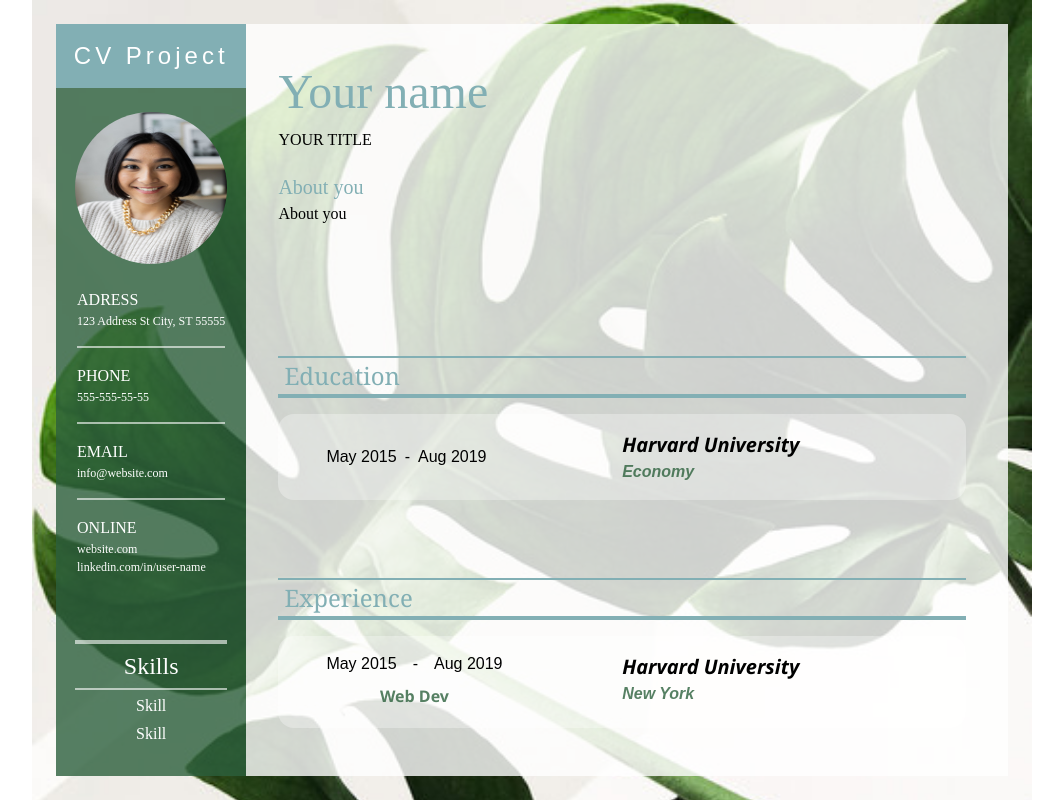
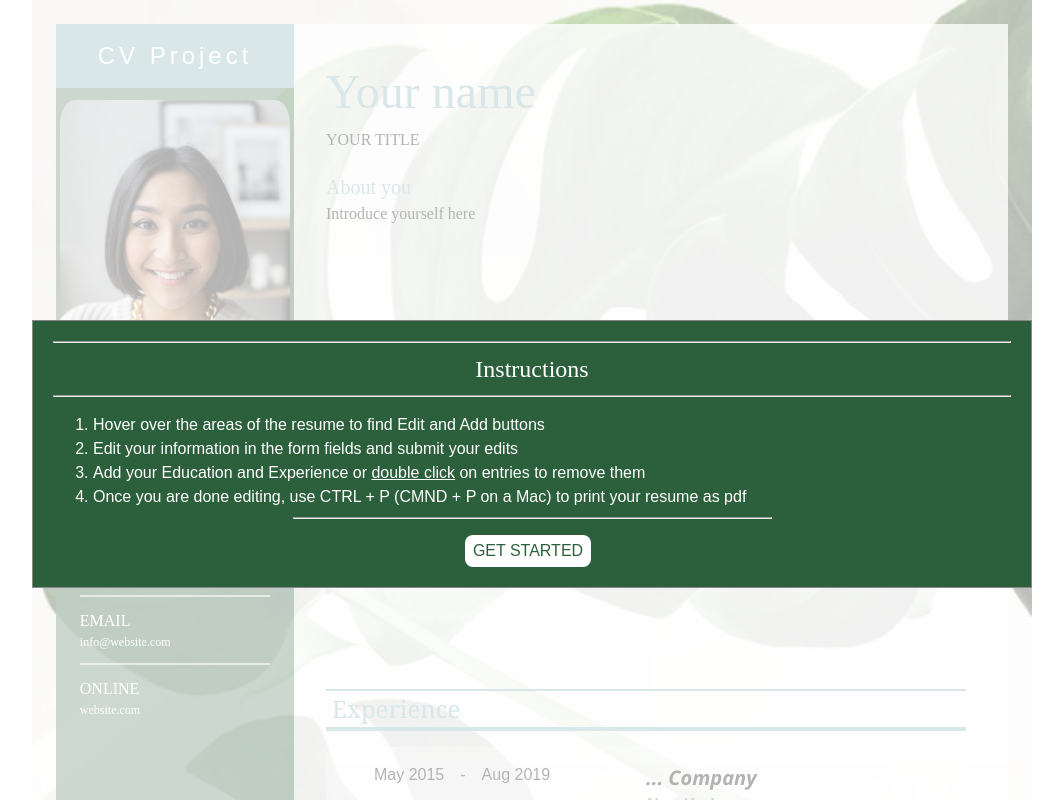
Before and after one commit to VycMajoris/cv-project, a React (Create React App) app: page / in a window 1280 px wide. Shown: the top 800 px of the page, without its empty margins (108-1171 px from the left). Built offline with nearby package versions, Linux system fonts and the light colour scheme.

Commit message:
Added a modal to show instructions when the page loaded. Added edit, add and remove logics to personal info and skills sections. Added a file input to change picture. Final form for now.

```diff
--- a/src/App.js
+++ b/src/App.js
@@ -1,5 +1,5 @@
 import React from "react";
-import { useState } from "react";
+import { useState, useEffect } from "react";
 import PersonalInfo from "./components/Personal_Info";
 import Skills from "./components/Skills";
 import Profile from "./components/Profile";
@@ -8,6 +8,21 @@ import Experience from "./components/Experience";
 import picture from "./assets/images/pexels-headshot.jpg";
 
 export default function App() {
+  const [imageSrc, setImageSrc] = useState(picture);
+
+  const handleImageUpload = (event) => {
+    const file = event.target.files[0];
+    const reader = new FileReader();
+
+    reader.readAsDataURL(file);
+
+    reader.onloadend = () => {
+      setImageSrc(reader.result);
+    };
+  };
+
+  const [pictureInputState, setPictureInputState] = useState(false);
+
   const [buttonState, setButtonState] = useState({
     editPersonalBtn: false,
     addSkillsBtn: false,
@@ -16,7 +31,11 @@ export default function App() {
     addExperienceBtn: false,
   });
 
-  console.log(buttonState);
+  const [welcomeModal, setWelcomeModal] = useState(true);
+
+  const handleModalCloseClick = () => {
+    setWelcomeModal(false);
+  };
 
   const [formVisibility, setFormVisibility] = useState({
     profileFormVisible: false,
@@ -34,16 +53,78 @@ export default function App() {
     });
   }
 
+  console.log(pictureInputState);
+
   return (
     <div className="App">
       <main>
+        {welcomeModal && (
+          <div className="welcome-modal">
+            <div className="modal-content">
+              <hr></hr>
+              <h3>Instructions</h3>
+              <hr></hr>
+              <ol>
+                <li>
+                  Hover over the areas of the resume to find Edit and Add
+                  buttons
+                </li>
+                <li>
+                  Edit your information in the form fields and submit your edits
+                </li>
+                <li>
+                  Add your Education and Experience or <u>double click</u> on
+                  entries to remove them
+                </li>
+                <li>
+                  Once you are done editing, use CTRL + P (CMND + P on a Mac) to
+                  print your resume as pdf
+                </li>
+              </ol>
+              <hr className="hr-half"></hr>
+              <button id="close-modal-btn" onClick={handleModalCloseClick}>
+                GET STARTED
+              </button>
+            </div>
+          </div>
+        )}
+
         <section className="left-section">
           <div className="cv-title">CV Project</div>
-          <img
+          <div className="picture-section">
+            {pictureInputState && (
+              <input
+                type="file"
+                className="picture-input"
+                onChange={handleImageUpload}
+                onMouseEnter={() => {
+                  setPictureInputState(true);
+                }}
+                onMouseLeave={() => {
+                  setPictureInputState(false);
+                }}
+              />
+            )}
+            {imageSrc && (
+              <img
+                className="picture"
+                src={imageSrc}
+                alt="Uploaded Image"
+                onMouseEnter={() => {
+                  setPictureInputState(true);
+                }}
+                onMouseLeave={() => {
+                  setPictureInputState(false);
+                }}
+              />
+            )}
+          </div>
+
+          {/*           <img
             src={picture}
             className="picture"
             alt="Picture of the applicant"
-          ></img>
+          ></img> */}
           <PersonalInfo
             buttonState={buttonState}
             modifyState={(boolValue, buttonType) =>
--- a/src/components/Education.js
+++ b/src/components/Education.js
@@ -7,7 +7,7 @@ import { nanoid } from "nanoid";
 export default function Education(props) {
   const [educationFields, setEducationFields] = useState([
     {
-      school: "Harvard University",
+      school: "... University",
       degree: "Economy",
       startDate: "May 2015",
       endDate: "Aug 2019",
@@ -22,10 +22,14 @@ export default function Education(props) {
     }));
   }
 
-  console.log(educationFields);
+  const fieldId = [];
 
-  const fields = educationFields.map((item) => {
-    const uniqueId = nanoid();
+  for (let i = 0; i < educationFields.length; i++) {
+    fieldId.push(nanoid());
+  }
+
+  const fields = educationFields.map((item, index) => {
+    const uniqueId = fieldId[index];
     item.id = uniqueId;
     return (
       <EduFieldContainer
--- a/src/components/Experience.js
+++ b/src/components/Experience.js
@@ -7,7 +7,7 @@ import { nanoid } from "nanoid";
 export default function Experience(props) {
   const [experienceFields, setExperienceFields] = useState([
     {
-      company: "Harvard University",
+      company: "... Company",
       title: "Web Dev",
       startDate: "May 2015",
       endDate: "Aug 2019",
@@ -23,8 +23,14 @@ export default function Experience(props) {
     }));
   }
 
-  const fields = experienceFields.map((item) => {
-    const uniqueId = nanoid();
+  const fieldId = [];
+
+  for (let i = 0; i < experienceFields.length; i++) {
+    fieldId.push(nanoid());
+  }
+
+  const fields = experienceFields.map((item, index) => {
+    const uniqueId = fieldId[index];
     item.id = uniqueId;
     return (
       <ExpFieldContainer
--- a/src/components/Personal_Info.js
+++ b/src/components/Personal_Info.js
@@ -1,7 +1,14 @@
-import React from "react";
+import React, { useState } from "react";
 import AddPersonalForm from "../utils/Edit_Personal_Form";
 
 export default function PersonalInfo(props) {
+  const [personalInfoFields, setPersonalInfoFields] = useState({
+    adress: "123 Address St City, ST 55555",
+    phone: "555-555-55-55",
+    email: "info@website.com",
+    website: "website.com",
+  });
+
   function handleClick() {
     props.setFormVisibility((prevForm) => ({
       ...prevForm,
@@ -20,29 +27,33 @@ export default function PersonalInfo(props) {
     >
       <div className="adress">
         <h2>ADRESS</h2>
-        <p>123 Address St City, ST 55555</p>
+        <p>{personalInfoFields.adress}</p>
       </div>
       <div className="divider-thin"></div>
       <div className="phone">
         <h2>PHONE</h2>
-        <p>555-555-55-55</p>
+        <p>{personalInfoFields.phone}</p>
       </div>
       <div className="divider-thin"></div>
       <div className="email">
         <h2>EMAIL</h2>
-        <p>info@website.com</p>
+        <p>{personalInfoFields.email}</p>
       </div>
       <div className="divider-thin"></div>
       <div className="online">
         <h2>ONLINE</h2>
-        <p>website.com</p>
-        <p>linkedin.com/in/user-name</p>
+        <p>{personalInfoFields.website}</p>
+        <p></p>
       </div>
       {props.buttonState.editPersonalBtn && (
         <button onClick={handleClick}>EDIT</button>
       )}
       {props.formVisibility.personalFormVisible && (
-        <AddPersonalForm setFormVisibility={props.setFormVisibility} />
+        <AddPersonalForm
+          setFormVisibility={props.setFormVisibility}
+          personalInfoFields={personalInfoFields}
+          setPersonalInfoFields={setPersonalInfoFields}
+        />
       )}
     </div>
   );
--- a/src/components/Profile.js
+++ b/src/components/Profile.js
@@ -5,7 +5,7 @@ export default function Profile(props) {
   const [personalState, setPersonalState] = useState({
     yourNameText: "Your name",
     yourTitleText: "Your title",
-    aboutYouText: "About you",
+    aboutYouText: "Introduce yourself here",
   });
 
   const formVisibility = props.formVisibilityState;
@@ -16,8 +16,6 @@ export default function Profile(props) {
       profileFormVisible: true,
     }));
   }
-
-  console.log(personalState);
 
   return (
     <div
--- a/src/components/Skills.js
+++ b/src/components/Skills.js
@@ -1,13 +1,68 @@
-import React from "react";
+import React, { useState } from "react";
 import AddSkillsForm from "../utils/Add_Skills_Form";
+import { nanoid } from "nanoid";
 
 export default function Skills(props) {
-  function handleClick() {
+  const defaultSkillsId = [];
+
+  for (let i = 0; i < 6; i++) {
+    defaultSkillsId.push(nanoid());
+  }
+
+  const [skillState, setSkillState] = useState([
+    {
+      skill: "Creative thinking",
+      id: defaultSkillsId[0],
+    },
+    {
+      skill: "Communication",
+      id: defaultSkillsId[1],
+    },
+    {
+      skill: "Problem Solving",
+      id: defaultSkillsId[2],
+    },
+    {
+      skill: "HTML",
+      id: defaultSkillsId[3],
+    },
+    {
+      skill: "CSS",
+      id: defaultSkillsId[4],
+    },
+    {
+      skill: "Javascript",
+      id: defaultSkillsId[5],
+    },
+    {
+      skill: "REACT",
+      id: defaultSkillsId[6],
+    },
+  ]);
+
+  function handleAddSkillClick() {
     props.setFormVisibility((prevForm) => ({
       ...prevForm,
       skillsFormVisible: true,
     }));
   }
+
+  function removeField(e) {
+    const itemToDelete = skillState.find((item) => item.id === e.target.id);
+
+    setSkillState((prevField) => {
+      const newArray = prevField.filter((item) => item.id !== itemToDelete.id);
+      return newArray;
+    });
+  }
+
+  const skills = skillState.map((item, index) => {
+    return (
+      <p key={index} id={item.id} onDoubleClick={(id) => removeField(id)}>
+        {item.skill}
+      </p>
+    );
+  });
 
   return (
     <div
@@ -21,16 +76,19 @@ export default function Skills(props) {
       <div className="divider-normal"></div>
       <h2>Skills</h2>
       <div className="divider-thin"></div>
-      <p>Skill</p>
-      <p>Skill</p>
+      {skills}
 
       {props.buttonState.addSkillsBtn && (
-        <button onClick={handleClick} className="add-skills-btn">
+        <button onClick={handleAddSkillClick} className="add-skills-btn">
           ADD
         </button>
       )}
       {props.formVisibility.skillsFormVisible && (
-        <AddSkillsForm setFormVisibility={props.setFormVisibility} />
+        <AddSkillsForm
+          setFormVisibility={props.setFormVisibility}
+          skillState={skillState}
+          setSkillState={setSkillState}
+        />
       )}
     </div>
   );
--- a/src/styles/style.css
+++ b/src/styles/style.css
@@ -1,5 +1,6 @@
 :root {
   --earthy-green: rgba(44, 96, 60, 0.8);
+  --earthy-green-opaque: rgb(44, 96, 60);
   --blue-accent-900: #82AFB4;
   --blue-accent-400: #cbe4e7;
    --off-white: rgba(255, 255, 255, 0.8);
@@ -67,7 +68,7 @@
 
 .App {
     height: 100vh;
-    width: 1000px;
+    max-width: 1000px;
     display: flex;
     justify-content: center;
     align-items: center;
@@ -83,8 +84,74 @@ main {
   height: 100%;
   width: 100%;
   display: grid;
-  grid-template-columns: 1fr 4fr;
+  grid-template-columns: 1fr 3fr;
 
+}
+
+/*********** Welcome Modal ************/
+
+.welcome-modal {
+  /* display: none;  */
+  position: fixed;
+  z-index: 1;
+  left: 0;
+  top: 0;
+  width: 100%;
+  height: 100%;
+  overflow: auto;
+  background-color: rgba(255,255,255,0.7);
+}
+
+.modal-content {
+  background-color: var(--earthy-green-opaque);
+  margin: 25% auto;
+  padding: 20px;
+  border: 1px solid #888;
+  max-width: 1000px;
+  color: white;
+  display: flex;
+  flex-direction: column;
+  align-items: center;
+}
+
+#close-modal-btn {
+  background-color: white;
+  color: var(--earthy-green-opaque);
+  padding: 0.25rem 0.5rem;
+  cursor: pointer;
+}
+
+#close-modal-btn:hover {
+  background-color: rgba(255, 255, 255, 0.8);
+}
+
+.modal-content hr {
+  width: 100%;
+  margin-bottom: 0.5rem;
+}
+
+.modal-content h3 {
+    margin-bottom: 0.5rem;
+    font-size: 1.5rem;
+}
+
+.modal-content ol {
+  margin-top: 0.5rem;
+  margin-bottom: 0.5rem;
+  display: flex;
+  flex-direction: column;
+  align-items: start;
+  width: 100%;
+
+}
+
+.modal-content.ol.li {
+  margin-bottom: 0.5rem;
+}
+
+.modal-content .hr-half {
+  width: 50%;
+  margin-bottom: 1rem;
 }
 
 /*********** Left Section *************/
@@ -95,7 +162,7 @@ main {
   flex-direction: column;
   justify-content: flex-start;
   align-items: center;
-  gap: 1.5rem;
+  gap: 0.5rem;
   color: white;
 }
 
@@ -114,13 +181,26 @@ main {
 .personal-info-container {
   display: flex;
   flex-direction: column;
-  gap: 1rem;
+  gap: 0.75rem;
+  width: 80%;
+  margin-bottom: 80px;
+}
+
+.picture-section {
+  position: relative;
+  margin-bottom: 1rem;
 }
 
 .picture {
-  width: 80%;
-  aspect-ratio: 1/1;
-  border-radius: 100vw;
+  width: max-content;
+  border-radius: 8%;
+  padding: 0.25rem;
+}
+
+.picture-input {
+  position: sticky;
+  top: 20%;
+  z-index: 1000;
 }
 
 .personal-info-container h2 {
@@ -129,6 +209,16 @@ main {
 
 .personal-info-container p {
   font-size: 0.75rem;
+}
+
+.personal-info-container button, .skills-container button {
+  background-color: white;
+  color: var(--earthy-green-opaque);
+}
+
+.personal-info-container button:hover, .skills-container button:hover {
+  background-color: white;
+  color: var(--earthy-green-opaque);
 }
 
 .divider-thin, .divider-normal {
@@ -148,9 +238,12 @@ main {
   align-items: center;
   gap: 0.25rem;
   width: 80%;
-  margin-top: 40px;
+
 }
 
+.skills-container p {
+  cursor: pointer;
+}
 
 /*************** Right Section ***************/
 
@@ -201,7 +294,10 @@ main {
   position: relative;
   padding-right: 10px;
   overflow-y: scroll;
+}
 
+.education-container {
+  margin-top: 8px;
 }
 
 .section-divider {
--- a/src/utils/Edit_Profile_Form.js
+++ b/src/utils/Edit_Profile_Form.js
@@ -23,8 +23,6 @@ export default function EditProfileForm(props) {
     }));
   }
 
-  console.log("vrrr");
-  console.log(profileForm);
   props.setPersonalState(profileForm);
 
   return (
--- a/src/utils/Edu_Field_Container.js
+++ b/src/utils/Edu_Field_Container.js
@@ -14,7 +14,7 @@ export default function EduFieldContainer(props) {
   }
 
   return (
-    <div className="edu-container" onClick={removeField}>
+    <div className="edu-container" onDoubleClick={removeField}>
       <div className="edu-container-left">
         <div className="start-date-container">{props.field.startDate}</div>
         <div> - </div>
--- a/src/utils/Exp_Field_Container.js
+++ b/src/utils/Exp_Field_Container.js
@@ -13,7 +13,7 @@ export default function ExpFieldContainer(props) {
   }
 
   return (
-    <div className="exp-container" onClick={removeField}>
+    <div className="exp-container" onDoubleClick={removeField}>
       <div className="exp-container-left">
         <div className="exp-dates-container">
           <div className="start-date-container">{props.field.startDate}</div>
```
Also changed, not shown: src/utils/Add_Skills_Form.js (+20 -6 lines), src/utils/Edit_Personal_Form.js (+12 -6 lines).
